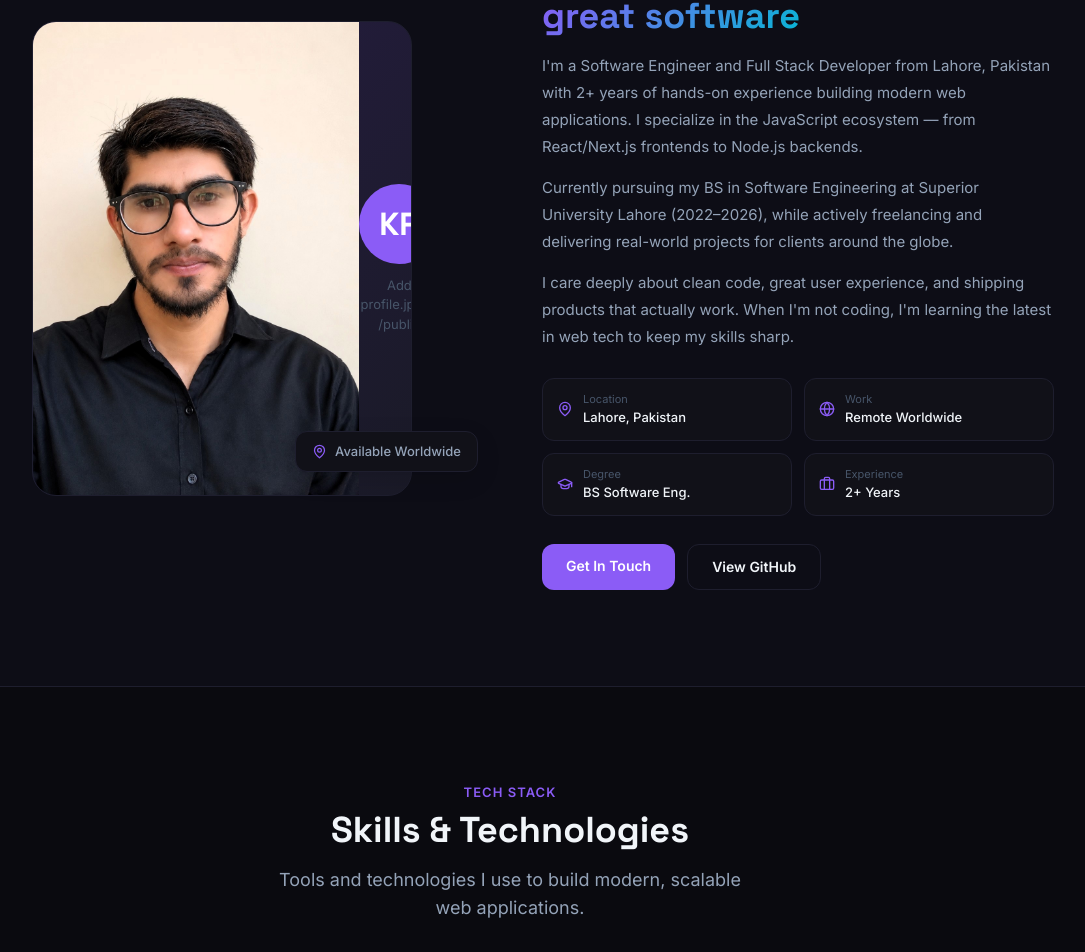
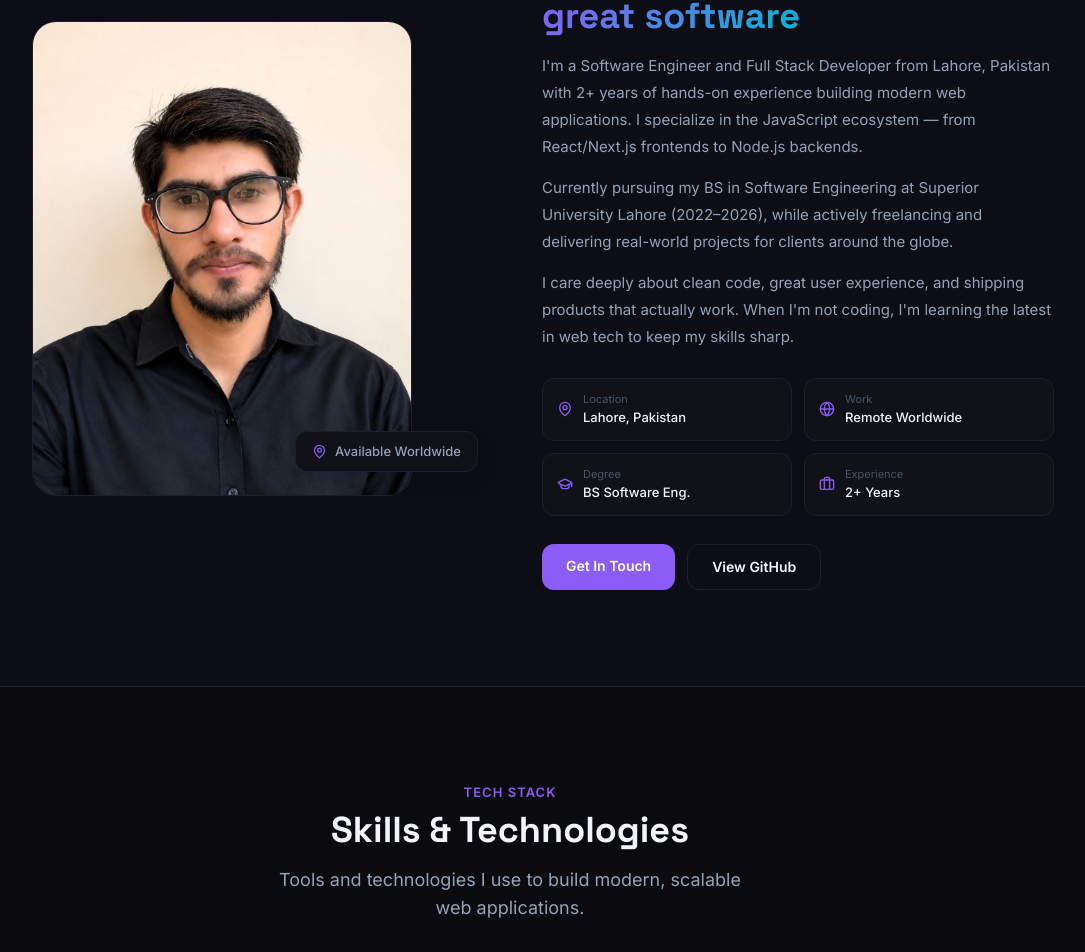
Before and after one commit to KhawarRafique02/khawar-portfolio, a Next.js app: page / in a window 1280 px wide. Shown: the part 969-1921 px from the top of the page, without its empty margins (130-1215 px from the left). Built offline with nearby package versions, Linux system fonts and the light colour scheme.

Commit message:
picture set to its origin

```diff
--- a/app/page.js
+++ b/app/page.js
@@ -435,19 +435,7 @@ function About() {
               display: 'flex', alignItems: 'center', justifyContent: 'center',
               position: 'relative',
             }}>
-              {
-                <img src="/profile.jpg" alt="Khawar Rafique" style={{ width: '100%', height: '100%', objectFit: 'cover' }} />
-              }
-              <div style={{ textAlign: 'center' }}>
-                <div style={{
-                  width: 80, height: 80, borderRadius: '50%',
-                  background: 'var(--accent)', margin: '0 auto 12px',
-                  display: 'flex', alignItems: 'center', justifyContent: 'center',
-                }}>
-                  <span style={{ fontSize: 32, fontWeight: 700, color: '#fff', fontFamily: 'var(--font-space-grotesk)' }}>KR</span>
-                </div>
-                <p style={{ fontSize: 13, color: 'var(--text-3)' }}>Add profile.jpg to /public</p>
-              </div>
+              <img src="/profile.jpg" alt="Khawar Rafique" style={{ width: '100%', height: '100%', objectFit: 'cover' }} />
             </div>
 
             {/* Floating badge */}
```
